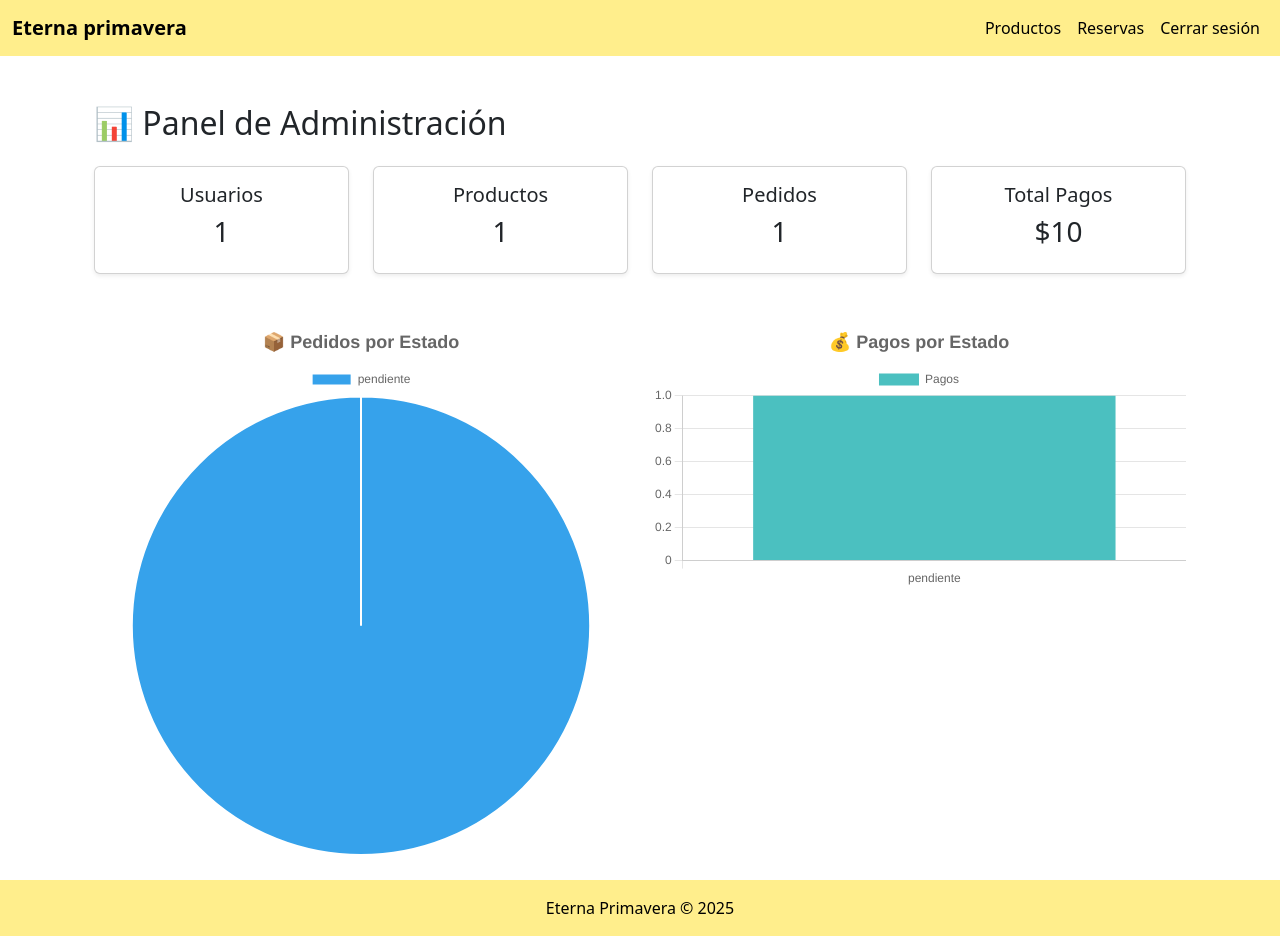
After one commit to alexahurtado08/EternaPrimaveraa, a Django app: page /usuarios/dashboard/ in a window 1280 px wide. The commit adds this page. Run offline with Django 5.2, Linux system fonts and the light colour scheme; a user stored in the database is signed in; tables that the repository leaves empty hold one stand-in row (values such as "Sample post").

Commit message:
Adicioón funcionalidad especial 4 (Dashboard de estadisticas para admin

```diff
--- /dev/null
+++ b/usuarios/templates/usuarios/dashboard_admin.html
@@ -0,0 +1,110 @@
+{% extends "base.html" %}
+
+{% block content %}
+<div class="container mt-5">
+    <h2 class="mb-4">📊 Panel de Administración</h2>
+
+    <div class="row">
+        <div class="col-md-3">
+            <div class="card text-center shadow-sm">
+                <div class="card-body">
+                    <h5>Usuarios</h5>
+                    <h3>{{ total_usuarios }}</h3>
+                </div>
+            </div>
+        </div>
+
+        <div class="col-md-3">
+            <div class="card text-center shadow-sm">
+                <div class="card-body">
+                    <h5>Productos</h5>
+                    <h3>{{ total_productos }}</h3>
+                </div>
+            </div>
+        </div>
+
+        <div class="col-md-3">
+            <div class="card text-center shadow-sm">
+                <div class="card-body">
+                    <h5>Pedidos</h5>
+                    <h3>{{ total_pedidos }}</h3>
+                </div>
+            </div>
+        </div>
+
+        <div class="col-md-3">
+            <div class="card text-center shadow-sm">
+                <div class="card-body">
+                    <h5>Total Pagos</h5>
+                    <h3>${{ total_pagos }}</h3>
+                </div>
+            </div>
+        </div>
+    </div>
+
+    <div class="row mt-5">
+        <div class="col-md-6">
+            <canvas id="pedidosChart"></canvas>
+        </div>
+        <div class="col-md-6">
+            <canvas id="pagosChart"></canvas>
+        </div>
+    </div>
+</div>
+
+<script src="https://cdn.jsdelivr.net/npm/chart.js"></script>
+<script>
+    // Pedidos por estado
+    const pedidosData = {
+        labels: [{% for p in pedidos_por_estado %}"{{ p.estado }}",{% endfor %}],
+        datasets: [{
+            label: "Pedidos",
+            data: [{% for p in pedidos_por_estado %}{{ p.total }},{% endfor %}],
+            backgroundColor: ["#36A2EB", "#FFCE56", "#FF6384"]
+        }]
+    };
+
+    new Chart(document.getElementById("pedidosChart"), {
+        type: "pie",
+        data: pedidosData,
+        options: {
+            plugins: {
+                title: {
+                    display: true,
+                    text: "📦 Pedidos por Estado",
+                    font: { size: 18 }
+                }
+            }
+        }
+    });
+
+    // Pagos por estado
+    const pagosData = {
+        labels: [{% for p in pagos_por_estado %}"{{ p.estado }}",{% endfor %}],
+        datasets: [{
+            label: "Pagos",
+            data: [{% for p in pagos_por_estado %}{{ p.total }},{% endfor %}],
+            backgroundColor: ["#4BC0C0", "#9966FF", "#FF9F40"]
+        }]
+    };
+
+    new Chart(document.getElementById("pagosChart"), {
+        type: "bar",
+        data: pagosData,
+        options: {
+            plugins: {
+                title: {
+                    display: true,
+                    text: "💰 Pagos por Estado",
+                    font: { size: 18 }
+                }
+            },
+            scales: {
+                y: {
+                    beginAtZero: true
+                }
+            }
+        }
+    });
+</script>
+{% endblock %}
--- a/usuarios/urls.py
+++ b/usuarios/urls.py
@@ -10,4 +10,5 @@ urlpatterns = [
     path("login/", views.login_usuario, name="login_usuario"),
     path("logout/", views.logout_usuario, name="logout_usuario"),
     path("admin_home/", views.admin_home, name="admin_home"),
+    path("dashboard/", views.dashboard_admin, name="dashboard_admin"),
 ]
--- a/usuarios/views.py
+++ b/usuarios/views.py
@@ -5,6 +5,12 @@ from .models import Usuario
 from .forms import UsuarioForm, LoginForm
 from django.contrib.auth import authenticate, login, logout
 from django.contrib.auth.decorators import login_required, user_passes_test
+from django.contrib.admin.views.decorators import staff_member_required
+from django.db.models import Sum, Count
+from django.utils.timezone import now
+from pedidos.models import Pedido, Pago, PedidoItem
+from reservas.models import Reserva
+from producto.models import Producto
 
 def registrar_usuario(request):
     if request.method == 'POST':
@@ -66,3 +72,35 @@ def logout_usuario(request):
 @user_passes_test(lambda u: u.is_superuser)
 def admin_home(request):
     return render(request, "usuarios/admin_home.html")
+
+
+
+@staff_member_required
+def dashboard_admin(request):
+    # Total de usuarios
+    total_usuarios = Usuario.objects.count()
+
+    # Total de productos
+    total_productos = Producto.objects.count()
+
+    # Total de pedidos
+    total_pedidos = Pedido.objects.count()
+
+    # Pedidos por estado (ejemplo: entregado, pendiente, cancelado)
+    pedidos_por_estado = Pedido.objects.values("estado").annotate(total=Count("id"))
+
+    # Pagos recibidos (sumatoria de montos)
+    total_pagos = Pago.objects.aggregate(total=Sum("total"))["total"] or 0
+
+    # Pagos por estado (ejemplo: aprobado, pendiente, rechazado)
+    pagos_por_estado = Pago.objects.values("estado").annotate(total=Count("id"))
+
+    contexto = {
+        "total_usuarios": total_usuarios,
+        "total_productos": total_productos,
+        "total_pedidos": total_pedidos,
+        "pedidos_por_estado": pedidos_por_estado,
+        "total_pagos": total_pagos,
+        "pagos_por_estado": pagos_por_estado,
+    }
+    return render(request, "usuarios/dashboard_admin.html", contexto)
```
Also changed, not shown: usuarios/templates/usuarios/admin_home.html (+12 -0 lines).
